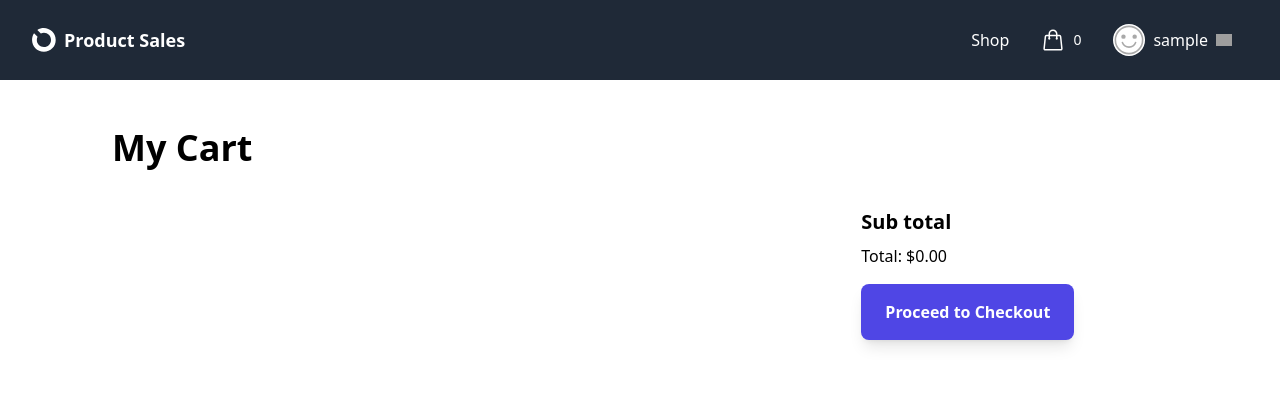
After one commit to Bashir-hub/StripeTestingApp, a Django app: page /shop/cart/ in a window 1280 px wide. The commit adds this page. Shown: the top 411 px of the page. Run offline with Django 5.2, Linux system fonts and the light colour scheme; the visitor is signed in with stand-in values (Sample User, id 1); parts of the project's set-up code (start-up, migrations or seed data) failed here and were passed over; some libraries are stand-ins or nearby versions; grey boxes are pictures that could not be loaded.

Commit message:
adding-shopping-cart

```diff
--- a/a_core/settings.py
+++ b/a_core/settings.py
@@ -99,6 +99,7 @@ TEMPLATES = [
                 'django.contrib.auth.context_processors.auth',
                 'django.contrib.messages.context_processors.messages',
                 'a_home.cprocs.project_title',
+                'a_stripe.context_processors.cart',
             ],
         },
     },
@@ -168,3 +169,5 @@ ACCOUNT_SIGNUP_FIELDS = ['email*', 'username*', 'password1*', 'password2*']
 
 STRIPE_SECRET_KEY = env('STRIPE_SECRET_KEY_TEST', default="secret")
 STRIPE_WEBHOOK_SECRET = env('STRIPE_WEBHOOK_SECRET', default="webhook")
+CART_SESSION_ID = 'cart'
+SESSION_COOKIE_AGE = 86400 #24 hours
--- a/a_core/urls.py
+++ b/a_core/urls.py
@@ -27,7 +27,7 @@ urlpatterns = [
     path('', include('a_home.urls')),
     path('profile/', include('a_users.urls')),
     path('@<username>/', profile_view, name="profile"),
-    path('payment/', include('a_stripe.urls')),
+    path('shop/', include('a_stripe.urls')),
 ]
 
 # Only used when DEBUG=True, whitenoise can serve files when DEBUG=False
--- /dev/null
+++ b/a_stripe/context_processors.py
@@ -0,0 +1,5 @@
+from .cart import Cart
+
+def cart(request):
+    cart = Cart(request)
+    return { 'cart' : cart}
--- /dev/null
+++ b/a_stripe/templates/a_stripe/cart.html
@@ -0,0 +1,50 @@
+{% extends 'layouts/blank.html' %}
+
+{% block content %}
+
+<div class="max-w-6xl mx-auto p-12">
+    <h1>My Cart</h1>
+    <div class="md:grid grid-cols-3 gap-8">
+        <div class="col-span-2">
+            <ul class="flex flex-col divide-y">
+                {% for product in cart %}
+                <li class="flex items-center py-4">
+                    <a href="" class="block aspect-square bg-gray-100 w-36">
+                        <img src="{{ product.image }}">
+                    </a>
+                    <div class="flex justify-between w-full pl-6">
+                        <div>
+                            <span>{{ product.name }}</span>
+                            <div class="flex items-center gap-4 mt-2">
+                                <form
+                                    hx-post="{% url 'update_checkout' product.id %}"
+                                    hx-target="#checkout_total"
+                                    hx-swap="outerHTML"
+                                    hx-trigger="change">
+                                    <select name="quantity" class="py-2 pr-2 cursor-pointer">
+                                        {% for i in quantity_range %}
+                                           <option value="{{ i }}" {% if i == product.quantity %}selected{% endif %}>
+                                                {{ i }}
+                                           </option>
+                                        {% endfor %}
+
+                                    </select>
+                                </form>
+                                <a href="{% url 'remove_from_cart' product.id %}" class="text-red-500 cursor-pointer">
+                                    Remove
+                                </a>
+                            </div>
+                        </div>
+                        <div hx-swap-oob="true" id="product-total-{{ product_id }}">
+                          ${{ product.total_price|floatformat:2 }}
+                        </div>
+                    </div>
+                </li>
+                {% endfor %}
+            </ul>
+        </div>
+        {% include 'a_stripe/partials/checkout-total.html' %}
+    </div>
+</div>
+
+{% endblock %}
--- /dev/null
+++ b/a_stripe/templates/a_stripe/partials/checkout-total.html
@@ -0,0 +1,12 @@
+
+        <div id="checkout_total" class="p-6">
+            <h2>Sub total</h2>
+            <p>Total: ${{ cart.get_total_cost|floatformat:2 }}</p>
+            <a href="" class="button">Proceed to Checkout</a>
+        </div>
+
+         <div class="hidden">
+         <div hx-swap-oob="true" id="product-total-{{ product_id }}">
+            ${{ product.total_price|floatformat:2 }}
+        </div>
+        </div>
--- /dev/null
+++ b/a_stripe/templates/a_stripe/partials/menu-cart.html
@@ -0,0 +1,7 @@
+<a href="{% url 'cart' %}" id="menu-cart-button">
+    <svg xmlns="http://www.w3.org/2000/svg" fill="none" viewBox="0 0 24 24" stroke-width="1.5" stroke="currentColor" class="size-6">
+    <path stroke-linecap="round" stroke-linejoin="round" d="M15.75 10.5V6a3.75 3.75 0 1 0-7.5 0v4.5m11.356-1.993 1.263 12c.07.665-.45 1.243-1.119 1.243H4.25a1.125 1.125 0 0 1-1.12-1.243l1.264-12A1.125 1.125 0 0 1 5.513 7.5h12.974c.576 0 1.059.435 1.119 1.007ZM8.625 10.5a.375.375 0 1 1-.75 0 .375.375 0 0 1 .75 0Zm7.5 0a.375.375 0 1 1-.75 0 .375.375 0 0 1 .75 0Z" />
+    </svg>
+
+    <span class="text-sm">{{ cart|length }}</span>
+</a>
--- a/a_stripe/urls.py
+++ b/a_stripe/urls.py
@@ -3,8 +3,14 @@ from .views import *
 
 
 urlpatterns = [
-    path('', product_view, name="product"),
+    path('', shop_view, name="shop"),
+    path('product/<product_id>', product_view, name="product"),
+    path('cart/', cart_view, name="cart"),
     path('payment_successful/', payment_successful, name="payment_successful"),
     path('payment_cancelled/', payment_cancelled, name="payment_cancelled"),
-    path('stripe_webhook/', stripe_webhook, name="stripe_webhook")
+    path('stripe_webhook/', stripe_webhook, name="stripe_webhook"),
+    path('add_to_cart/<product_id>', add_to_cart, name="add_to_cart"),
+    path('hx_menu_cart/', hx_menu_cart, name="hx_menu_cart"),
+    path('update_checkout/<product_id>', update_checkout, name="update_checkout"),
+    path('remove_from_cart/<product_id>', remove_from_cart_view, name="remove_from_cart"),
 ]
--- /dev/null
+++ b/a_stripe/utility.py
@@ -0,0 +1,52 @@
+import stripe
+
+def get_product_details(product):
+    prices = stripe.Price.list(product = product['id'])
+    price = prices['data'][0]
+    product_details = {
+        'id' : product['id'],
+        'name' : product['name'],
+        'image' : product['images'][0],
+        'description' : product['description'],
+        'price' : price['unit_amount'] / 100,
+    }
+    return product_details
+"""
+from decimal import Decimal
+
+DEFAULT_IMAGE = "/static/no-image.png"
+
+def get_product_details(product):
+    product_id = product.get('id')
+    name = product.get('name', 'Untitled')
+    images = product.get('images') or []
+    image = images[0] if images else DEFAULT_IMAGE
+
+    # Try to fetch prices and handle empty list
+    try:
+        prices = stripe.Price.list(product=product_id)
+    except Exception as e:
+        print(f"Error fetching prices for product {product_id}: {e}")
+        prices = {}
+
+    price_obj = None
+    if prices and prices.get('data'):
+        price_obj = prices['data'][0]
+        print(f"  Price found for {product_id}: {price_obj.get('id')} unit_amount={price_obj.get('unit_amount')} currency={price_obj.get('currency')}")
+    else:
+        print(f"  No prices for product {product_id}")
+
+    unit_amount = price_obj.get('unit_amount') if price_obj else None
+    price_display = (Decimal(unit_amount) / Decimal(100)) if unit_amount is not None else None
+
+    product_details = {
+        'id': product_id,
+        'name': name,
+        'image': image,
+        'description': product.get('description', ''),
+        'price': price_display,
+        'currency': price_obj.get('currency') if price_obj else None,
+        'raw_price_obj': price_obj,
+    }
+    return product_details
+"""
--- a/a_stripe/views.py
+++ b/a_stripe/views.py
@@ -7,6 +7,8 @@ from django.views.decorators.http import require_POST
 from django.views.decorators.csrf import csrf_exempt
 from django.http import HttpResponse,  HttpResponseBadRequest, HttpResponseServerError
 from django.contrib.auth import get_user_model
+from .utility import *
+from .cart import Cart
 
 
 
@@ -15,53 +17,65 @@ stripe.api_key = settings.STRIPE_SECRET_KEY
 
 # Create your views here.
 
-def product_view(request):
-    product_id = 'prod_TIbOu1aETpRbrn'
+def shop_view(request):
+    products_list = stripe.Product.list()
+    print("STRIPE PRODUCTS COUNT:", len(products_list.get('data', [])))
+    products = []
+
+    for product in products_list['data']:
+        if product.get('metadata',{}).get('category')=="shop":
+           products.append(get_product_details(product))
+    return render(request,'a_stripe/shop.html', {'products' : products})
+
+def product_view(request, product_id):
     product = stripe.Product.retrieve(product_id)
-    prices = stripe.Price.list(product = product_id) # getting all the prices of the product in the stripe
-    price = prices.data[0] # because the product has only one price in the list in stripe
-    product_price = price.unit_amount/100.0 # to get it in dollar
+    product_details = get_product_details(product)
 
-    if request.method == 'POST':
-        if not request.user.is_authenticated:
-            return redirect(f'{settings.BASE_URL}{reverse("account_login")}?next={request.get_full_path()}')
+    cart = Cart(request)
+    product_details['in_cart'] = product_id in cart.cart_session
+    return render(request, 'a_stripe/product.html',{'product' : product_details})
 
-        user = request.user
-        price_id = request.POST.get('price_id')
-        quantity = int(request.POST.get('quantity'))
+def add_to_cart(request,  product_id):
+    cart = Cart(request)
+    cart.add(product_id)
+    print(cart.cart_session)
 
-        checkout_session = stripe.checkout.Session.create(
-            line_items = [
-                {
-                    'price': price_id,
-                    'quantity': quantity,
-                },
-            ],
-             payment_method_types=['card'],
-             mode= 'payment',
+    product = stripe.Product.retrieve(product_id)
+    product_details = get_product_details(product)
+    product_details['in_cart']= product_id in cart.cart_session
 
-             customer_creation= 'always',
-             success_url= f'{settings.BASE_URL}{reverse("payment_successful")}?session_id={{CHECKOUT_SESSION_ID}}',
-             cancel_url= f'{settings.BASE_URL}{reverse("payment_cancelled")}',
-        )
-        # Save a UserPayment record immediately so webhook can find it
-        UserPayment.objects.create(
-            user=user,
-            stripe_customer_id=checkout_session.get('customer') or '',
-            stripe_checkout_id=checkout_session.id,
-            stripe_product_id='unknown',  # will update later from line items or webhook
-            product_name='unknown',       # will update later
-            quantity=1,
-            price=45.00,                  # match your product price
-            currency='usd',
-            has_paid=False
-        )
+    response =  render(request, 'a_stripe/partials/cart-button.html',{'product': product_details})
+    response['HX-Trigger'] = 'hx_menu_cart'
+    return response
 
-        return redirect(checkout_session.url, code=303)
-    return render(request, 'a_stripe/product.html',{'product' :  product, 'product_price' : product_price})
+
+def hx_menu_cart(request):
+    return render(request,'a_stripe/partials/menu-cart.html')
+
+def cart_view(request):
+    quantity_range=list(range(1, 11))
+    return render(request, 'a_stripe/cart.html', {'quantity_range' : quantity_range})
+
+def update_checkout(request,product_id):
+    quantity = int(request.POST.get('quantity', 1))
+    cart = Cart(request)
+    cart.add(product_id, quantity)
+
+    product= stripe.Product.retrieve(product_id)
+    product_details = get_product_details(product)
+    product_details['total_price']= product_details['price'] * quantity
+
+    response = render(request, 'a_stripe/partials/checkout-total.html', {'product_details' : product_details })
+    response['HX-Trigger'] = 'hx_menu_cart'
+    return response
+
+def remove_from_cart_view(request, product_id):
+    cart = Cart(request)
+    cart.remove(product_id)
+    return redirect('cart')
+
 
 User = get_user_model()
-
 def payment_successful(request):
     customer = None
     checkout_session_id = request.GET.get('session_id', None)
--- a/templates/home.html
+++ b/templates/home.html
@@ -5,7 +5,7 @@
     <div class="max-w-4xl mx-auto px-8 py-24">
         <h1> Payment</h1>
         <div class="mt-12">
-            <a href="{% url 'product' %}" class="button">Shop</a>
+            <a href="{% url 'shop' %}" class="button">Shop</a>
         </div>
     </div>
 
--- a/templates/includes/header.html
+++ b/templates/includes/header.html
@@ -9,7 +9,11 @@
     <nav class="block relative">
         <ul class="navitems flex items-center justify-center h-full">
             {% if request.user.is_authenticated %}
-            <li><a href="/">Home</a></li>
+            <li><a href="{% url 'shop' %}">Shop</a></li>
+            <li hx-get="{% url 'hx_menu_cart' %}"
+                hx-trigger="hx_menu_cart from:body"
+                hx-swap="innerHTML">
+                {% include 'a_stripe/partials/menu-cart.html' %}</li>
             <li x-data="{ dropdownOpen: false }" class="relative">
                 <a @click="dropdownOpen = !dropdownOpen" @click.away="dropdownOpen = false" class="cursor-pointer select-none">
                     <img class="h-8 w-8 rounded-full object-cover" src="{{ request.user.profile.avatar }}" alt="Avatar" />
```
Also changed, not shown: a_stripe/cart.py (added, +45 -0 lines), a_stripe/templates/a_stripe/partials/cart-button.html (added, +14 -0 lines), a_stripe/templates/a_stripe/product.html (+9 -8 lines), a_stripe/templates/a_stripe/shop.html (added, +29 -0 lines).
